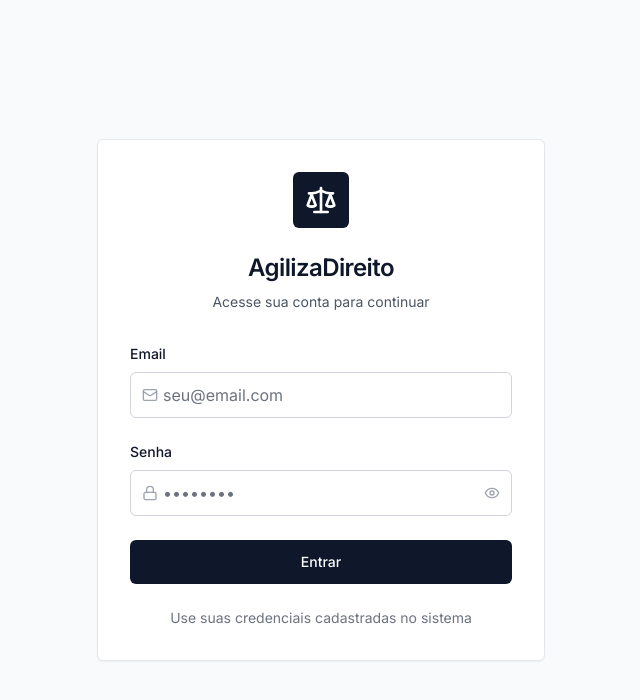
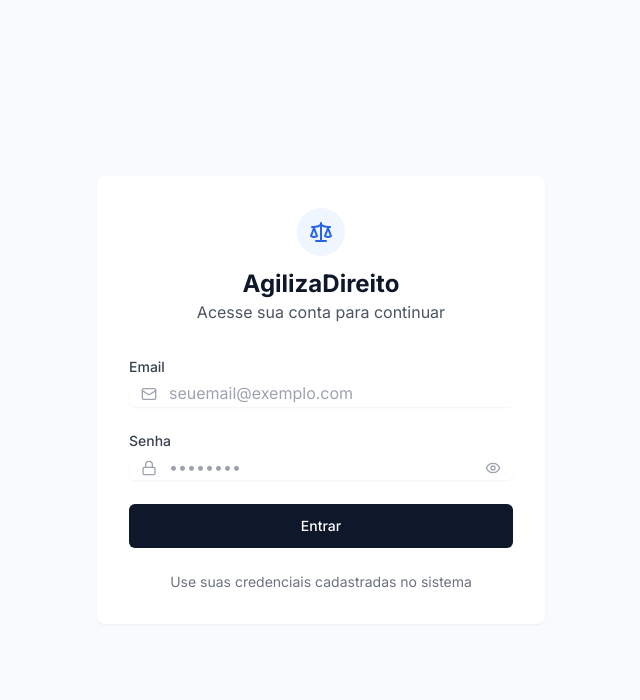
Before and after one commit to agilizaflowai/AgilizaDireitoSAAS, a React (Vite) app: page / in a window 1280 px wide. Shown: the top 700 px of the page, without its empty margins (319-959 px from the left). Built offline with nearby package versions, Linux system fonts and the light colour scheme.

Commit message:
Auth: usar supabase.auth.signInWithPassword no login e signOut no logout

```diff
--- a/src/components/Login.tsx
+++ b/src/components/Login.tsx
@@ -19,41 +19,27 @@ export default function Login() {
     setError('');
 
     try {
-      // Buscar credenciais no Supabase sem join (corrige erro PGRST200)
-      const { data: cred, error: credError } = await supabase
-        .from('credenciais')
-        .select('id, login, advogado_id')
-        .eq('login', email)
-        .eq('senha', password)
-        .single();
+      // Login via Supabase Auth (email/senha)
+      const { data, error } = await supabase.auth.signInWithPassword({
+        email,
+        password,
+      });
 
-      if (credError || !cred) {
+      if (error || !data?.user) {
         setError('Email ou senha incorretos');
         setIsLoading(false);
         return;
       }
 
-      // Buscar dados do advogado (consulta separada)
-      let advogado: { nome?: string; oab?: number; uf?: string } | null = null;
-      if (cred.advogado_id) {
-        const { data: advData, error: advError } = await supabase
-          .from('advogados')
-          .select('nome, oab, uf')
-          .eq('id', cred.advogado_id)
-          .single();
-        if (!advError && advData) {
-          advogado = advData as any;
-        }
-      }
-
-      // Login bem-sucedido
+      const supaUser = data.user;
       const user = {
-        id: cred.id.toString(),
-        name: advogado?.nome || 'Usuário',
-        email: cred.login,
-        oab: advogado?.oab,
-        uf: advogado?.uf,
-        avatar: 'https://images.unsplash.com/photo-1472099645785-5658abf4ff4e?ixlib=rb-1.2.1&ixid=eyJhcHBfaWQiOjEyMDd9&auto=format&fit=facearea&facepad=2&w=256&h=256&q=80'
+        id: supaUser.id,
+        name:
+          (supaUser.user_metadata && (supaUser.user_metadata as any).full_name) ||
+          (supaUser.email ? supaUser.email.split('@')[0] : 'Usuário'),
+        email: supaUser.email || email,
+        avatar:
+          'https://images.unsplash.com/photo-1472099645785-5658abf4ff4e?ixlib=rb-1.2.1&ixid=eyJhcHBfaWQiOjEyMDd9&auto=format&fit=facearea&facepad=2&w=256&h=256&q=80',
       };
 
       dispatch({ type: 'LOGIN', payload: user });
@@ -68,65 +54,55 @@ export default function Login() {
   return (
     <div className="min-h-screen bg-gray-50 flex items-center justify-center p-4">
       <div className="max-w-md w-full">
-        <div className="bg-white border border-gray-200 rounded-md shadow-sm p-8">
+        <div className="bg-white rounded-lg shadow-sm p-8">
           <div className="text-center mb-8">
-            <div className="flex justify-center mb-6">
-              <div className="bg-slate-900 p-3 rounded-md">
-                <Scale className="h-8 w-8 text-white" />
-              </div>
+            <div className="inline-flex items-center justify-center w-12 h-12 rounded-full bg-blue-50 mb-3">
+              <Scale className="h-6 w-6 text-blue-600" />
             </div>
-            <h1 className="text-2xl font-semibold text-slate-900 tracking-tight mb-2 login-title">AgilizaDireito</h1>
-            <p className="text-gray-600 text-sm">Acesse sua conta para continuar</p>
+            <h2 className="text-2xl font-bold">AgilizaDireito</h2>
+            <p className="text-gray-600">Acesse sua conta para continuar</p>
           </div>
 
           <form onSubmit={handleSubmit} className="space-y-6">
             <div>
-              <label htmlFor="email" className="block text-sm font-medium text-slate-900 mb-2">
-                Email
-              </label>
-              <div className="relative">
-                {!(emailFocused || email) && (
-                  <Mail className="absolute left-3 top-1/2 transform -translate-y-1/2 h-4 w-4 text-gray-400 transition-opacity duration-150" />
-                )}
+              <label className="block text-sm font-medium text-gray-700 mb-1">Email</label>
+              <div className={`relative rounded-md shadow-sm ${emailFocused ? 'ring-2 ring-blue-200' : ''}`}>
+                <div className="pointer-events-none absolute inset-y-0 left-0 pl-3 flex items-center">
+                  <Mail className="h-4 w-4 text-gray-400" />
+                </div>
                 <input
-                  id="email"
                   type="email"
-                  required
                   value={email}
                   onChange={(e) => setEmail(e.target.value)}
                   onFocus={() => setEmailFocused(true)}
                   onBlur={() => setEmailFocused(false)}
-                  className="input-primary login-input"
-                  style={{ paddingLeft: (emailFocused || email) ? '1rem' : '2rem' }}
-                  placeholder="seu@email.com"
+                  className="block w-full pl-10 rounded-md border-gray-300 focus:border-blue-500 focus:ring-blue-500"
+                  placeholder="seuemail@exemplo.com"
+                  required
                 />
               </div>
             </div>
 
             <div>
-              <label htmlFor="password" className="block text-sm font-medium text-slate-900 mb-2">
-                Senha
-              </label>
-              <div className="relative">
-                {!(passwordFocused || password) && (
-                  <Lock className="absolute left-3 top-1/2 transform -translate-y-1/2 h-4 w-4 text-gray-400 transition-opacity duration-150" />
-                )}
+              <label className="block text-sm font-medium text-gray-700 mb-1">Senha</label>
+              <div className={`relative rounded-md shadow-sm ${passwordFocused ? 'ring-2 ring-blue-200' : ''}`}>
+                <div className="pointer-events-none absolute inset-y-0 left-0 pl-3 flex items-center">
+                  <Lock className="h-4 w-4 text-gray-400" />
+                </div>
                 <input
-                  id="password"
                   type={showPassword ? 'text' : 'password'}
-                  required
                   value={password}
                   onChange={(e) => setPassword(e.target.value)}
                   onFocus={() => setPasswordFocused(true)}
                   onBlur={() => setPasswordFocused(false)}
-                  className="input-primary login-input pr-10"
-                  style={{ paddingLeft: (passwordFocused || password) ? '1rem' : '2rem' }}
+                  className="block w-full pl-10 pr-10 rounded-md border-gray-300 focus:border-blue-500 focus:ring-blue-500"
                   placeholder="••••••••"
+                  required
                 />
                 <button
                   type="button"
                   onClick={() => setShowPassword(!showPassword)}
-                  className="absolute right-3 top-1/2 transform -translate-y-1/2 text-gray-400 hover:text-gray-600 transition-colors"
+                  className="absolute inset-y-0 right-0 pr-3 flex items-center text-gray-400 hover:text-gray-600"
                 >
                   {showPassword ? <EyeOff className="h-4 w-4" /> : <Eye className="h-4 w-4" />}
                 </button>
--- a/src/contexts/AppContext.tsx
+++ b/src/contexts/AppContext.tsx
@@ -1,4 +1,5 @@
 import React, { createContext, useContext, useReducer, ReactNode } from 'react';
+import { supabase } from '../supabaseClient';
 
 interface User {
   id: string;
@@ -97,7 +98,8 @@ export function useApp() {
 
   const { state, dispatch } = context;
 
-  const logout = () => {
+  const logout = async () => {
+    try { await supabase.auth.signOut(); } catch {}
     dispatch({ type: 'LOGOUT' });
   };
 
```
